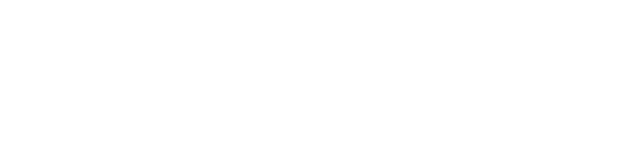
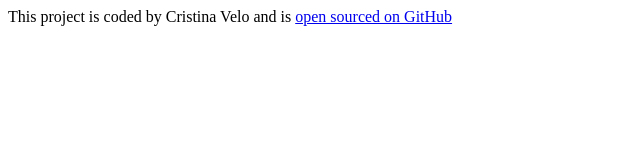
Before and after one commit to cristinavelo/world-clock, a plain HTML site: page index.html in a window 1280 px wide. Shown: the whole page, without its empty margins (0-640 px from the left). Drawn offline with Linux system fonts and the light colour scheme.

Commit message:
Add the link to GitHub repository

```diff
--- a/index.html
+++ b/index.html
@@ -7,6 +7,12 @@
     <lin rel="stylesheet" href="css/style.css" />
   </head>
   <body>
+    <footer>
+      This project is coded by Cristina Velo and is
+      <a href="https://github.com/cristinavelo/world-clock" target="_blank">
+        open sourced on GitHub
+      </a>
+    </footer>
     <script src="javascript/index.js"></script>
   </body>
 </html>
```
